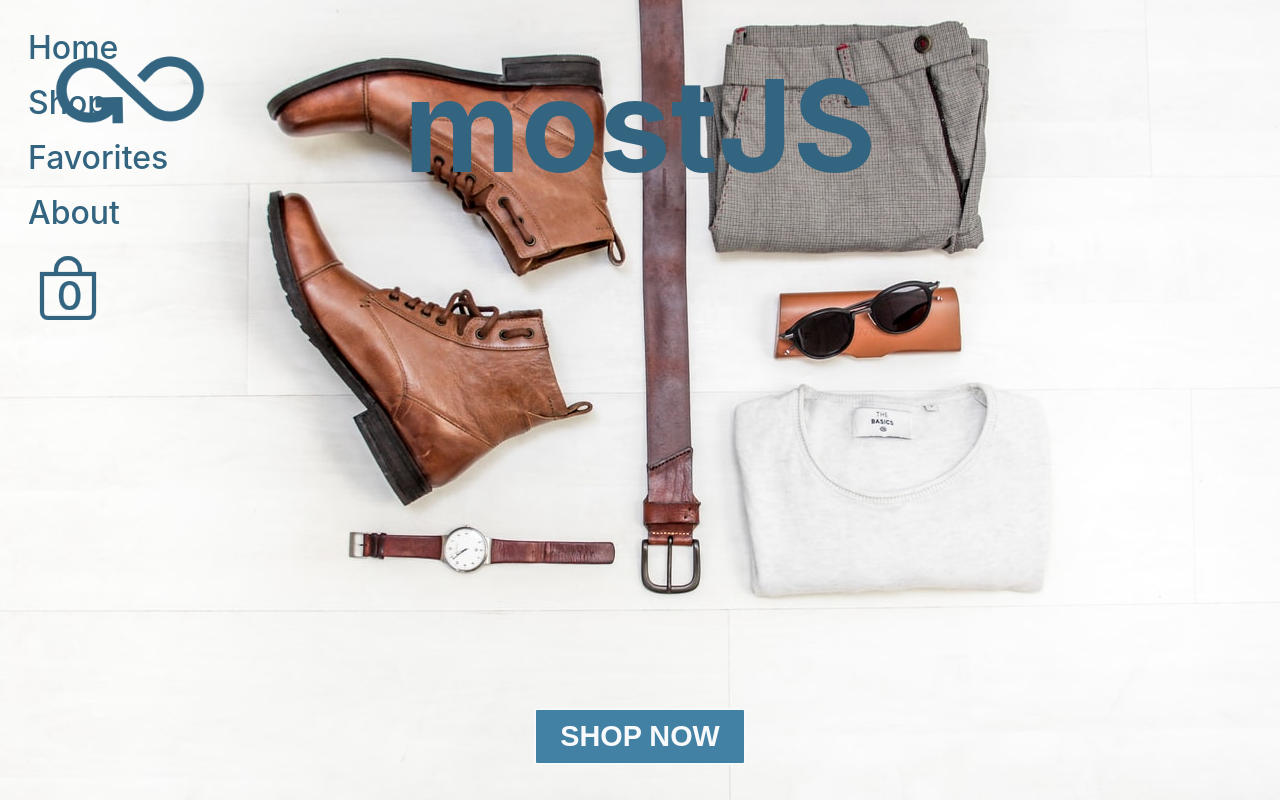
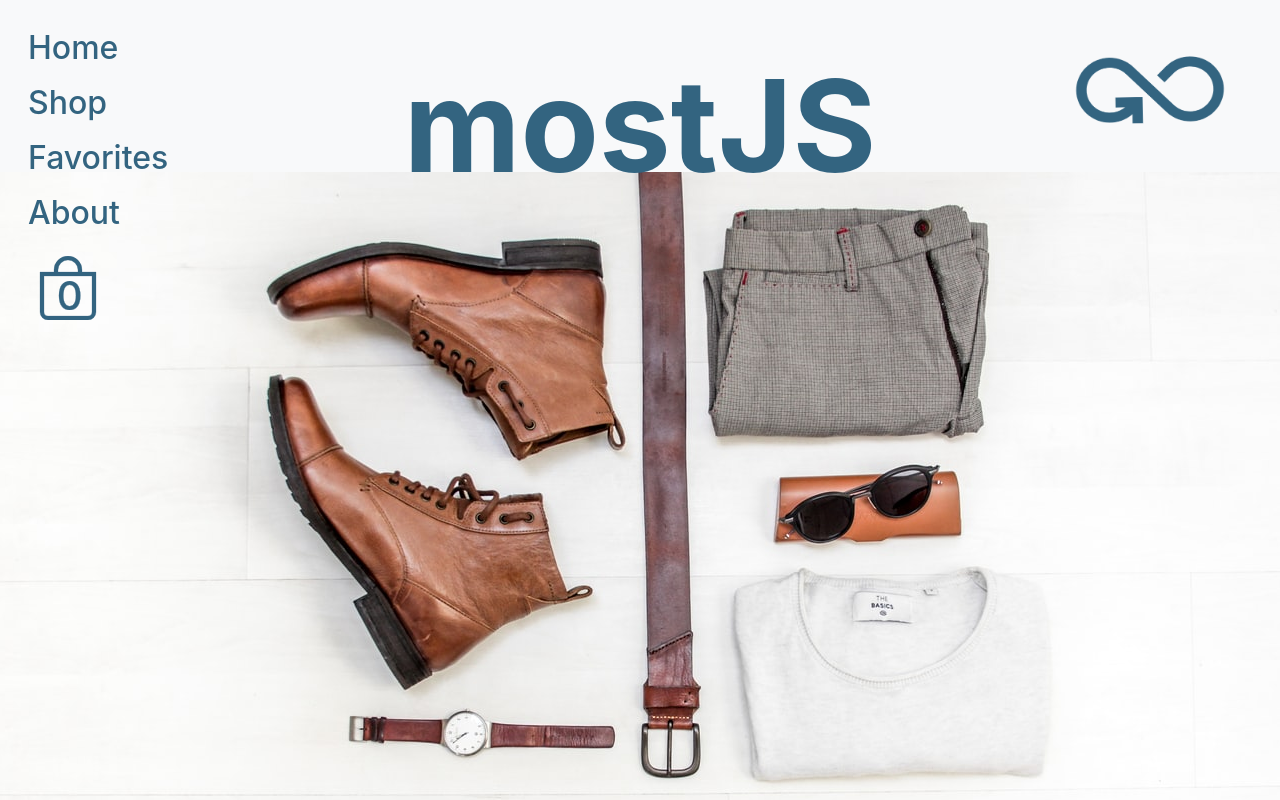
Before and after one commit to christopherpbosserman/next-persist-mvp-demo, a Next.js app: page / in a window 1280 px wide. Shown: the top 800 px of the page. Built offline with nearby package versions, Linux system fonts and the light colour scheme.

Commit message:
next persist finished

```diff
--- a/styles/Layout.module.css
+++ b/styles/Layout.module.css
@@ -28,10 +28,6 @@
 
 .navbar {
   padding: 20px;
-  position: fixed;
-  /* width: 100%; */
-  top: 0;
-  left: 0;
 }
 
 .navbarItem {
```
